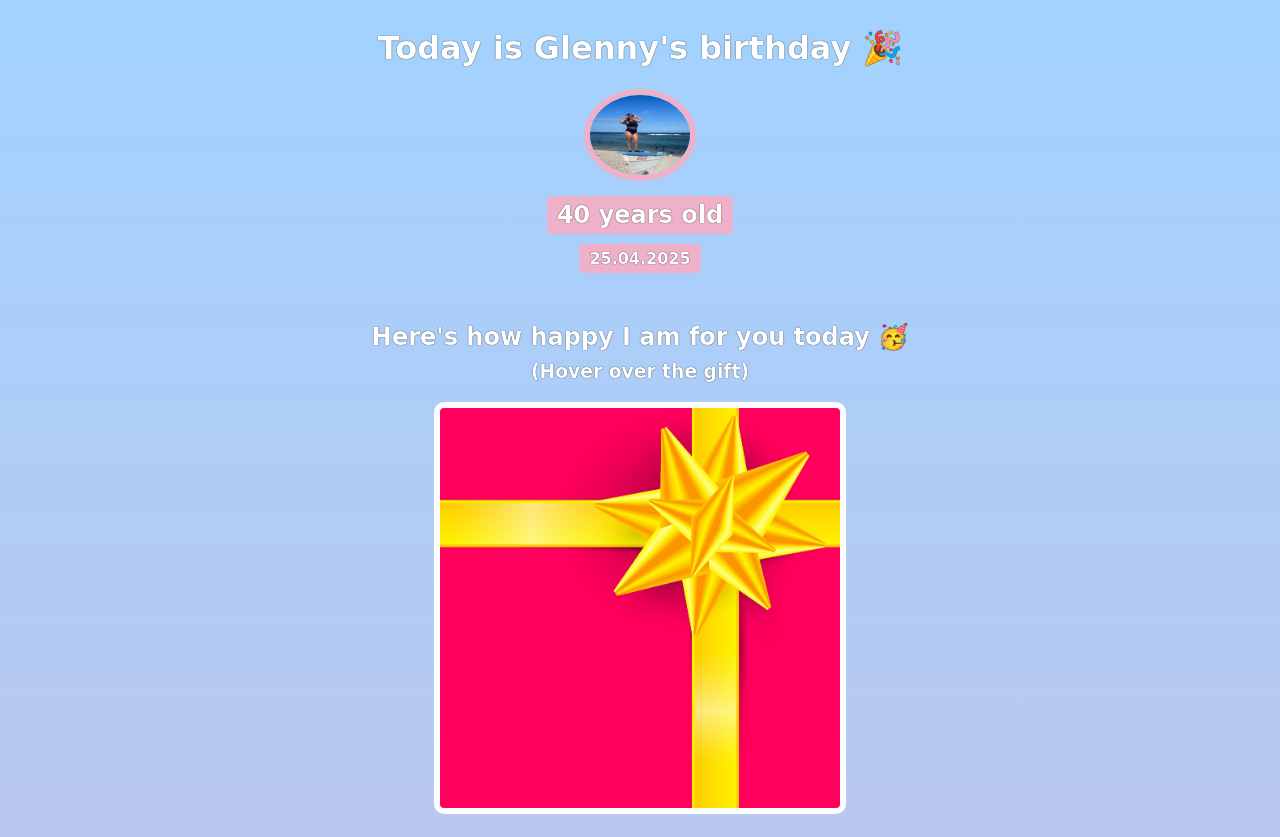
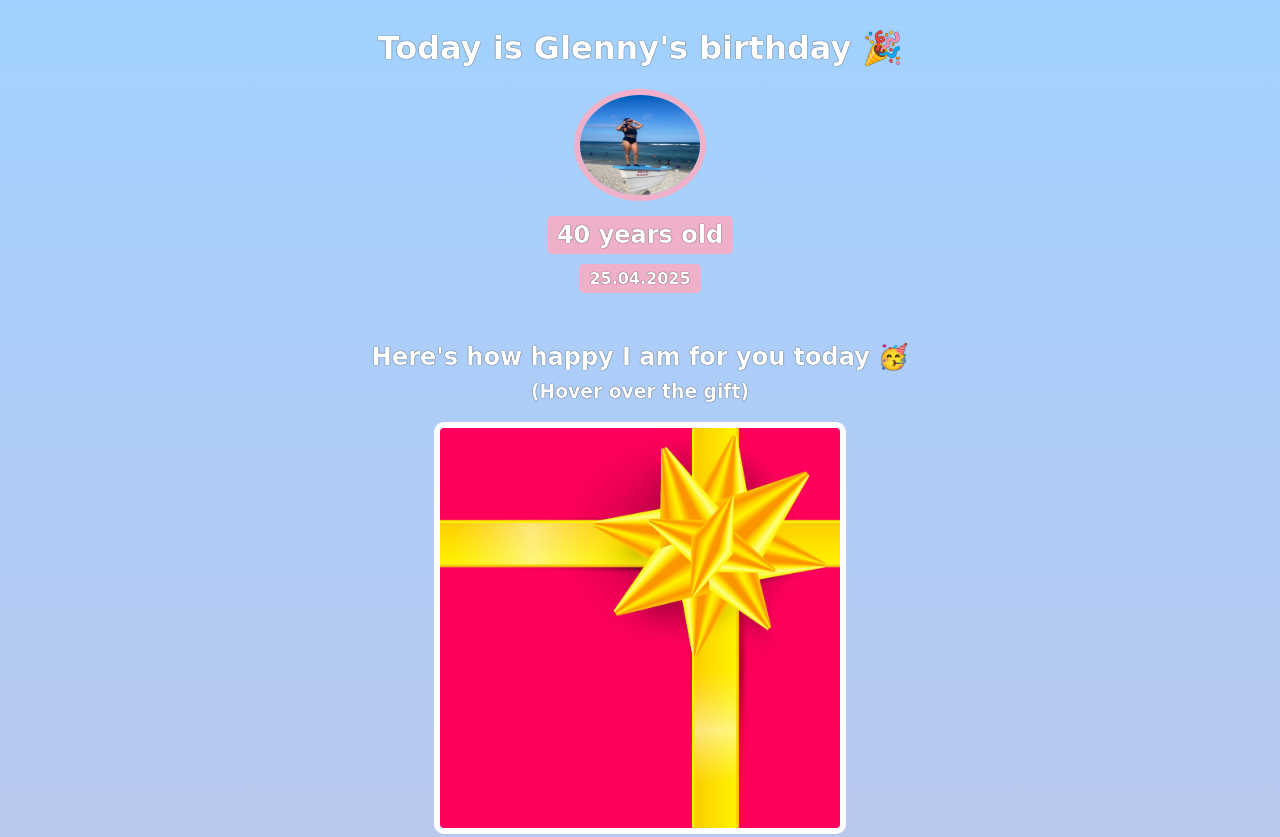
Before and after one commit to osandoval1976/birthday_gift_site, a plain HTML site: page index.html in a window 1280 px wide. Shown: the top 837 px of the page. Drawn offline with Linux system fonts and the light colour scheme; a web font is replaced by a local one.

Commit message:
Udpated css

```diff
--- a/styles.css
+++ b/styles.css
@@ -10,8 +10,8 @@ h1, h2, h3, h4, p {
 }
 
 #bff-img {
-    width: 100px;
-    height: 80px;
+    width: 120px;
+    height: 100px;
     border-radius: 50%;
     border: 6px solid #EFB0C9;
     margin-bottom: 10px;
```
